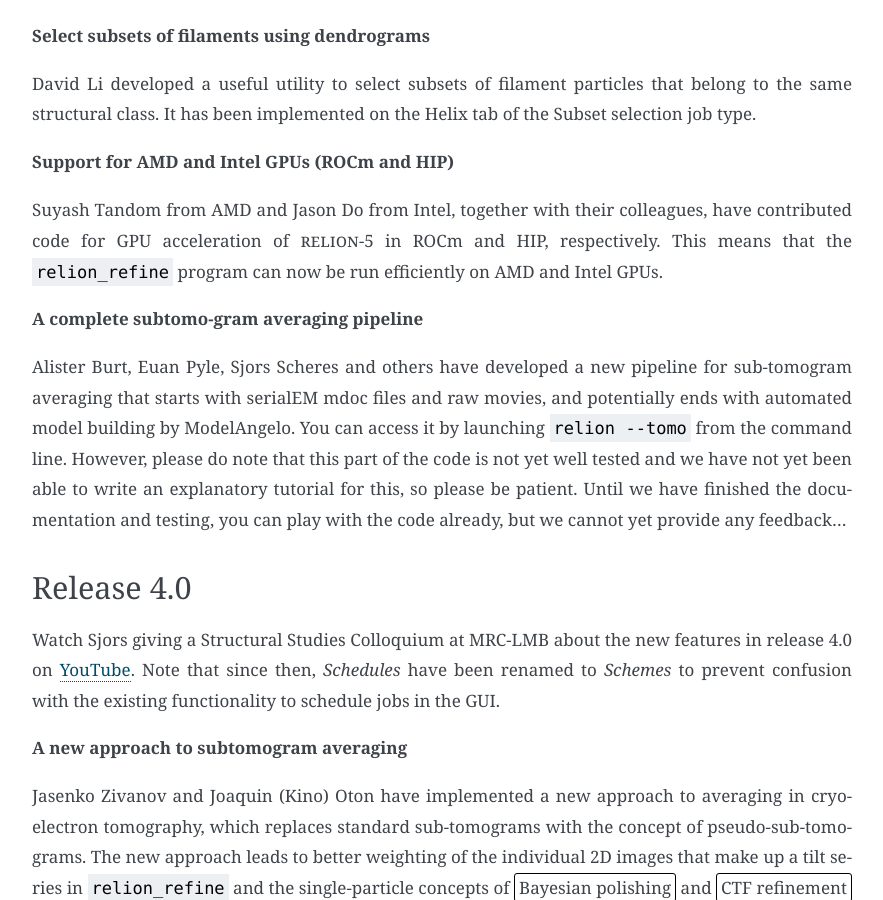
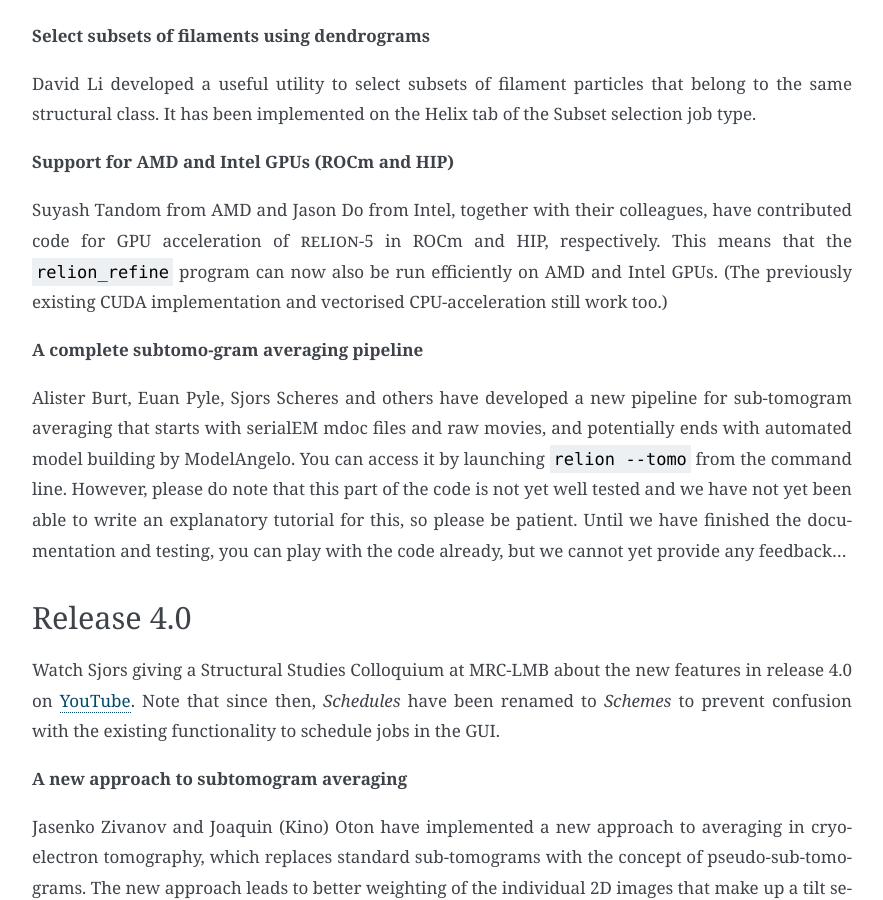
Before and after one commit to 3dem/relion-documents, a Sphinx documentation site: the page built from source/Whats-new.rst, in a window 1280 px wide and 900 px high, scrolled down 837 px. Shown: the whole window, without its empty margins (308-1191 px from the left). Built offline with Sphinx 7.4.7, drawn with Linux system fonts in a browser that asks for light colours; cross-references to code outside the pages are shown as plain code.

Commit message:
minor update

```diff
--- a/source/Whats-new.rst
+++ b/source/Whats-new.rst
@@ -22,7 +22,7 @@ David Li developed a useful utility to select subsets of filament particles that
 
 **Support for AMD and Intel GPUs (ROCm and HIP)**
 
-Suyash Tandom from AMD and Jason Do from Intel, together with their colleagues, have contributed code for GPU acceleration of |RELION|-5 in ROCm and HIP, respectively. This means that the ``relion_refine`` program can now be run efficiently on AMD and Intel GPUs.
+Suyash Tandom from AMD and Jason Do from Intel, together with their colleagues, have contributed code for GPU acceleration of |RELION|-5 in ROCm and HIP, respectively. This means that the ``relion_refine`` program can now also be run efficiently on AMD and Intel GPUs. (The previously existing CUDA implementation and vectorised CPU-acceleration still work too.)
 
 **A complete subtomo-gram averaging pipeline**
 
```
